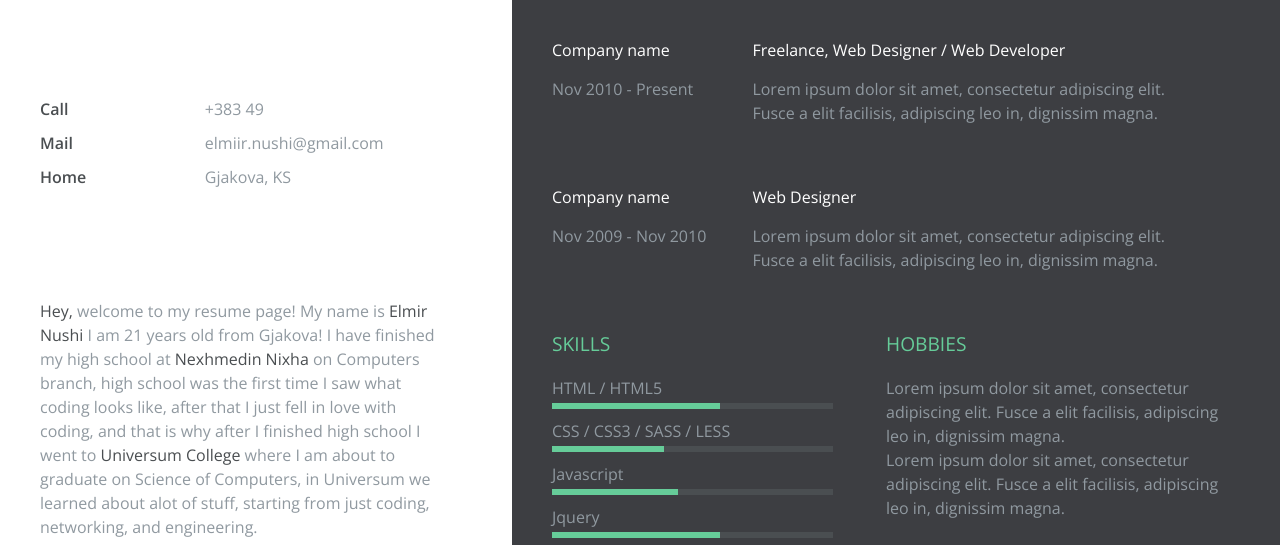
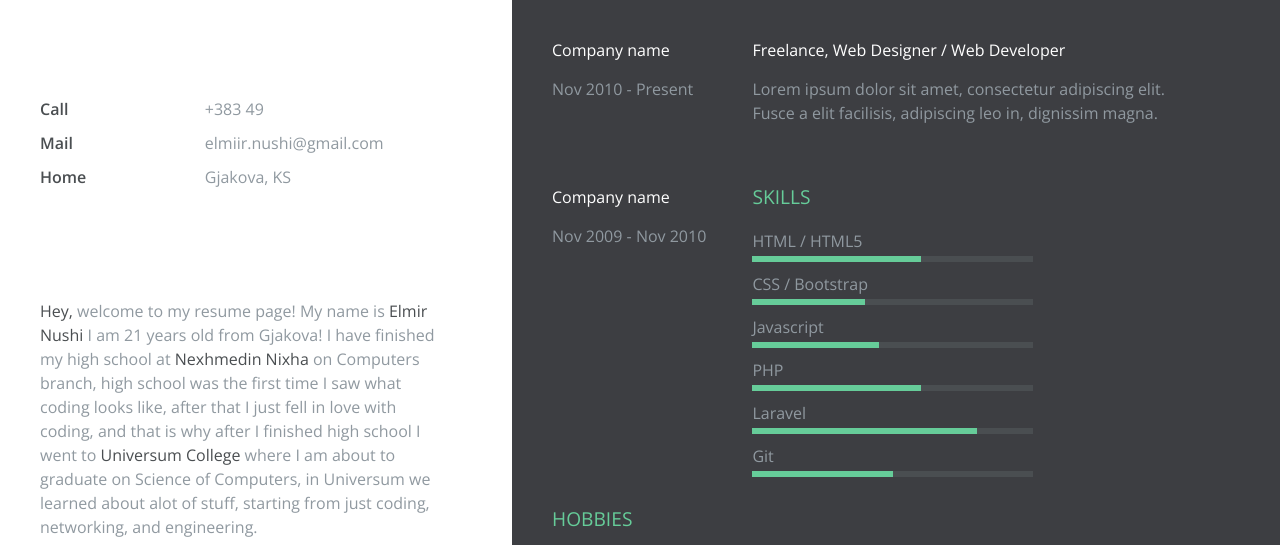
Before and after one commit to ElmirNushi/elmirnushi.github.io, a plain HTML site: page index.html in a window 1280 px wide. Shown: the part 213-758 px from the top of the page. Drawn offline with nearby package versions, Linux system fonts and the light colour scheme; a script that the page names is missing.

Commit message:
Fixes chart/fixes hobbies

```diff
--- a/index.html
+++ b/index.html
@@ -118,24 +118,17 @@
           <div class="time">Nov 2009 - Nov 2010</div> <!-- THE TIME YOU WORK WITH THE COMPANY  -->
       	</div>
 
-         <div class="job-wrapper clearfix">
-        	<div class="experience-title">Web Designer </div> <!-- JOB TITLE  -->
-          <div class="company-description">
-          	<p>Lorem ipsum dolor sit amet, consectetur adipiscing elit. Fusce a elit facilisis, adipiscing leo in, dignissim magna.</p>   <!-- JOB DESCRIPTION  -->
-          </div>
-        </div>
-
       </div><!--Skill experience-->
 
       <div class="section-wrapper clearfix">
       	<h3 class="section-title">Skills</h3>  <!-- YOUR SET OF SKILLS  -->
         	<ul>
         		<li class="skill-percentage">HTML / HTML5</li>
-        		<li class="skill-percentage">CSS / CSS3 / SASS / LESS</li>
+        		<li class="skill-percentage">CSS / Bootstrap</li>
         		<li class="skill-percentage">Javascript</li>
-        		<li class="skill-percentage">Jquery</li>
-        		<li class="skill-percentage">Wordpress</li>
-        		<li class="skill-percentage">Photoshop</li>
+        		<li class="skill-percentage">PHP</li>
+        		<li class="skill-percentage">Laravel</li>
+        		<li class="skill-percentage">Git</li>
 
         	</ul>
 
@@ -143,9 +136,8 @@
 
       <div class="section-wrapper clearfix">
         <h3 class="section-title">Hobbies</h3>  <!-- DESCRIPTION OF YOUR HOBBIES -->
-        <p>Lorem ipsum dolor sit amet, consectetur adipiscing elit. Fusce a elit facilisis, adipiscing leo in, dignissim magna.</p>
-
-        <p>Lorem ipsum dolor sit amet, consectetur adipiscing elit. Fusce a elit facilisis, adipiscing leo in, dignissim magna.</p>
+        <p>My biggest hobby I would say is video games, whenever I have free time I like to spent them it playing video games with my frinds.</p>
+          <p>Another hobby of mine is gym/running, I feel like especially as programmer it helps you alot to keep your body in shape, but not only that, it helps a lot mentally too!</p>
       </div>
 
   	</div>
```
